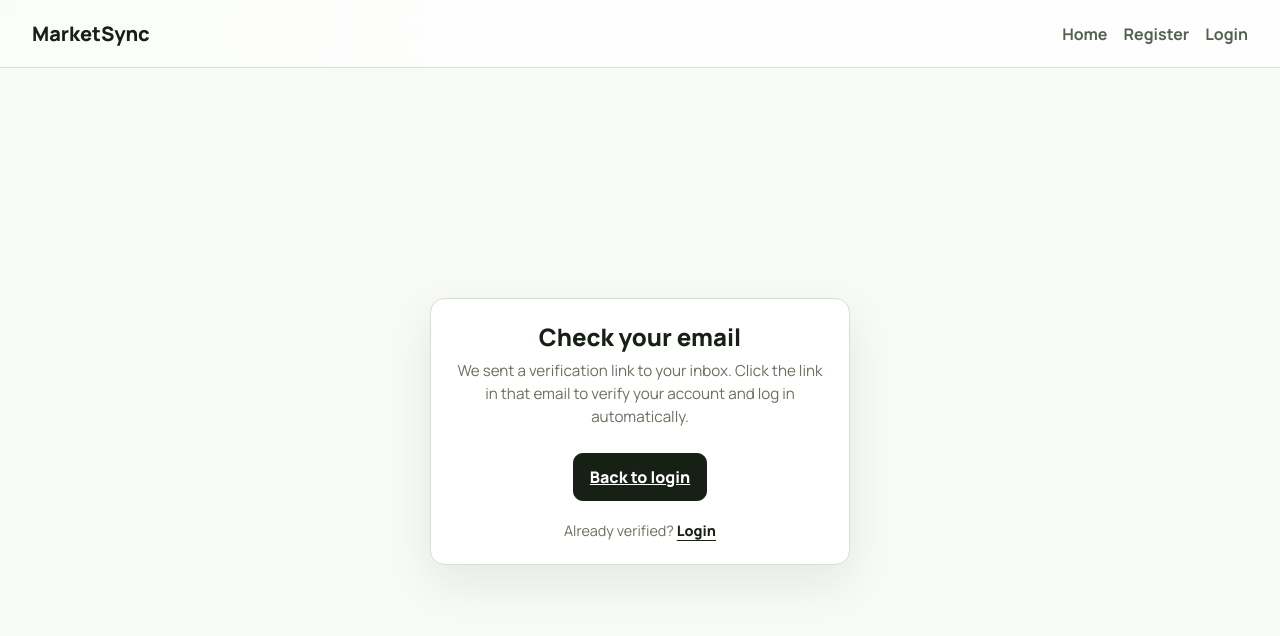
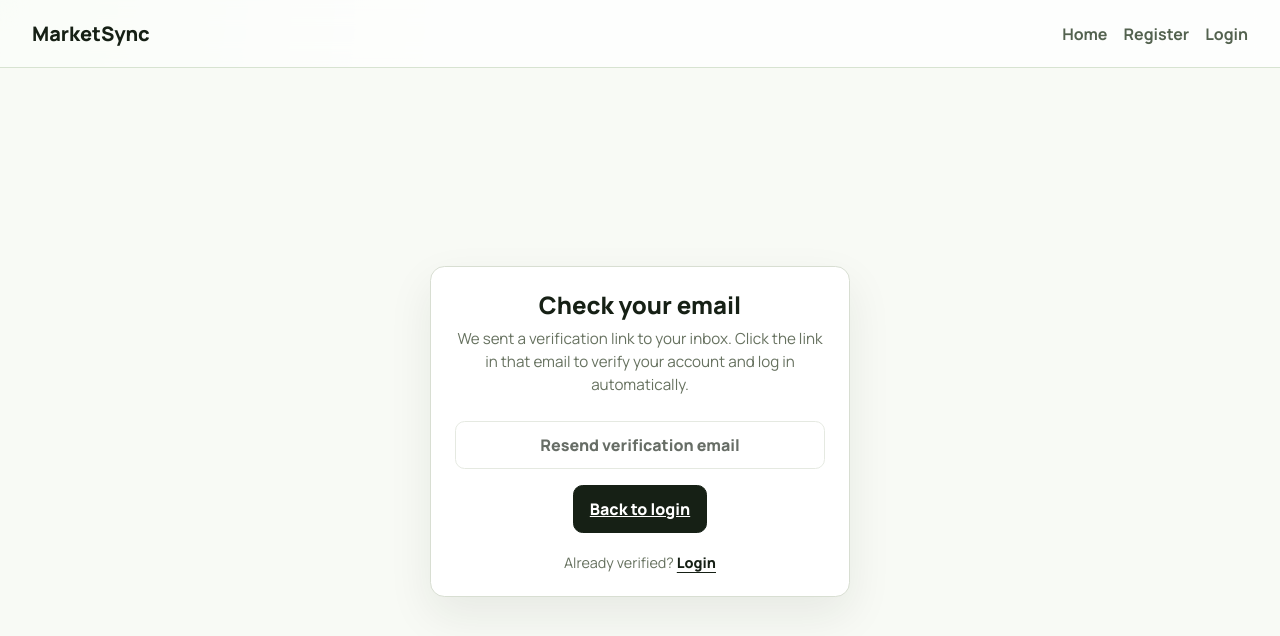
Before and after one commit to jimamuto/marketsync, a Next.js app: page /check-email in a window 1280 px wide. Shown: the top 636 px of the page. Built offline with nearby package versions, Linux system fonts and the light colour scheme; no server answers.

Commit message:
configure resend verification email

```diff
--- a/src/app/check-email/page.tsx
+++ b/src/app/check-email/page.tsx
@@ -1,14 +1,40 @@
+"use client";
+
 import Link from "next/link";
+import { useSearchParams } from "next/navigation";
+import { useState } from "react";
 
-type CheckEmailPageProps = {
-  searchParams: Promise<{
-    email?: string;
-  }>;
-};
+export default function CheckEmailPage() {
+  const searchParams = useSearchParams();
+  const email = searchParams.get("email") || "";
+  const [message, setMessage] = useState("");
+  const [isSubmitting, setIsSubmitting] = useState(false);
 
-export default async function CheckEmailPage({ searchParams }: CheckEmailPageProps) {
-  const params = await searchParams;
-  const email = params.email;
+  async function handleResendVerification() {
+    setMessage("");
+    setIsSubmitting(true);
+
+    try {
+      const response = await fetch("/api/auth/resend-verification", {
+        method: "POST",
+        headers: {
+          "Content-Type": "application/json",
+        },
+        body: JSON.stringify({ email }),
+      });
+
+      const data = await response.json();
+
+      setMessage(
+        data.message ||
+          "If this account exists and is not verified, we sent a new verification email.",
+      );
+    } catch {
+      setMessage("Something went wrong. Please try again.");
+    } finally {
+      setIsSubmitting(false);
+    }
+  }
 
   return (
     <main className="login-card-page">
@@ -29,6 +55,17 @@ export default async function CheckEmailPage({ searchParams }: CheckEmailPagePro
           )}
         </div>
 
+        {message && <p className="form-message form-success">{message}</p>}
+
+        <button
+          type="button"
+          className="login-secondary-button"
+          onClick={handleResendVerification}
+          disabled={isSubmitting || !email}
+        >
+          {isSubmitting ? "Sending..." : "Resend verification email"}
+        </button>
+
         <Link href="/login" className="login-primary-button check-email-login-button">
           Back to login
         </Link>
--- a/src/app/globals.css
+++ b/src/app/globals.css
@@ -805,7 +805,7 @@ h1 {
 .check-email-login-button {
   display: flex;
   width: fit-content;
-  margin: 0 auto;
+  margin: 1rem auto 0;
   align-items: center;
   justify-content: center;
 }
```
Also changed, not shown: src/app/api/auth/resend-verification/route.ts (added, +83 -0 lines).
